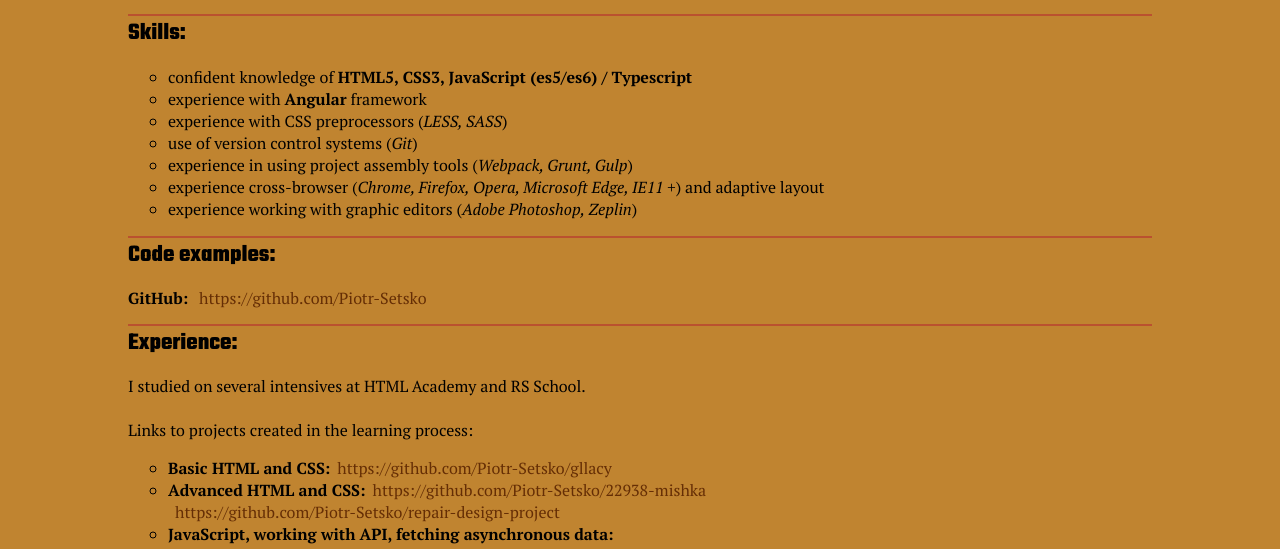
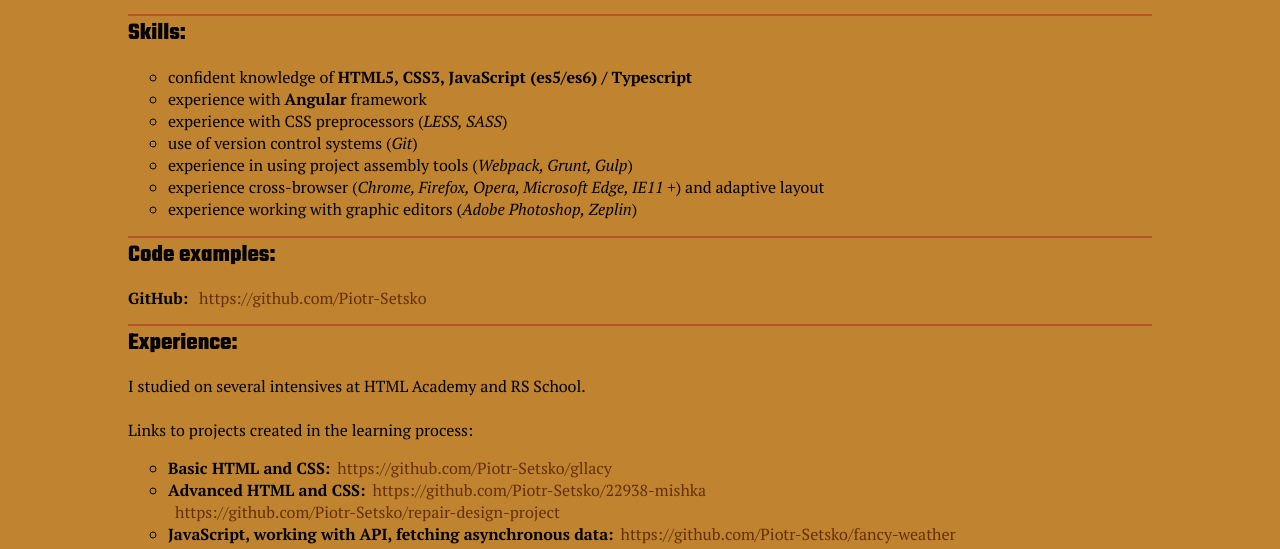
Before and after one commit to Piotr-Setsko/rsschool-2019Q1-cv, a plain HTML site: page index.html in a window 1280 px wide. Shown: the part 187-736 px from the top of the page. Drawn offline with Linux system fonts and the light colour scheme.

Commit message:
fix: link index.html

```diff
--- a/index.html
+++ b/index.html
@@ -49,7 +49,7 @@
         <li><strong>Basic HTML and CSS:</strong><a href="https://github.com/Piotr-Setsko/gllacy" target="_blank">https://github.com/Piotr-Setsko/gllacy</a></li>
         <li><strong>Advanced HTML and CSS:</strong><a href="https://github.com/Piotr-Setsko/22938-mishka" target="_blank">https://github.com/Piotr-Setsko/22938-mishka</a><br>
         <a href="https://github.com/Piotr-Setsko/repair-design-project" target="_blank">https://github.com/Piotr-Setsko/repair-design-project</a></li>
-        <li><strong>JavaScript, working with API, fetching asynchronous data:</strong><a href="https://github.com/Piotr-Setsko/fancy-weather" target="_blank"></a></li>>
+        <li><strong>JavaScript, working with API, fetching asynchronous data:</strong><a href="https://github.com/Piotr-Setsko/fancy-weather" target="_blank">https://github.com/Piotr-Setsko/fancy-weather</a></li>
         <li><strong>JavaScript, Canvas, animation</strong><a href="https://github.com/Piotr-Setsko/simple-piskel-clone" target="_blank">https://github.com/Piotr-Setsko/simple-piskel-clone</a></li>
         <li><strong>Angular, TypeScript, RxJs</strong><a href="https://github.com/Piotr-Setsko/angular-youtube">https://github.com/Piotr-Setsko/angular-youtube</a></li>
         <li><strong>Angular, teamwork</strong><a href="https://github.com/Angular-2020q1-group4/culture-portal" target="_blank">https://github.com/Angular-2020q1-group4/culture-portal</a></li>
```
Also changed, not shown: 1 other file.
